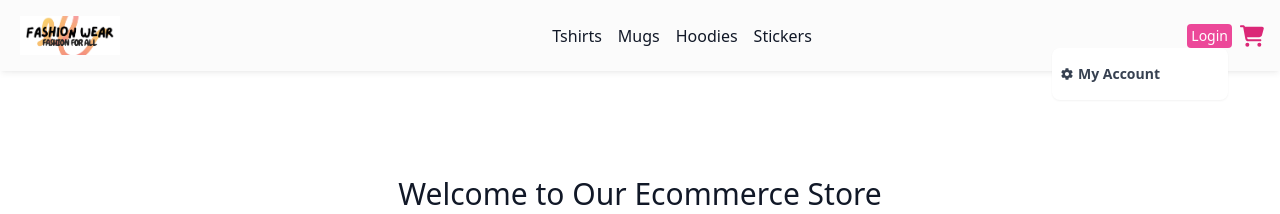
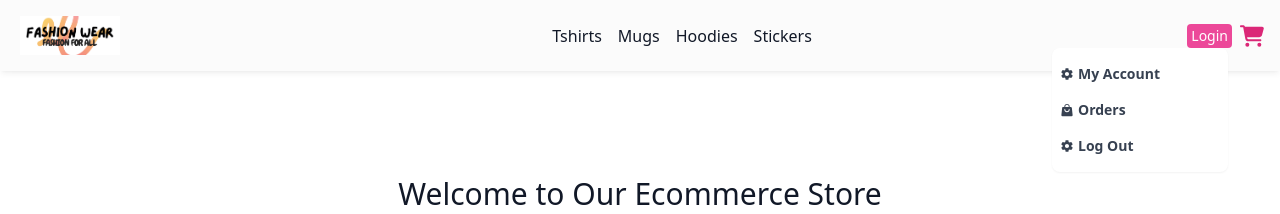
Before and after one commit to Laraib007/Ecommerce-NextJs-Project, a Next.js app: page / in a window 1280 px wide. Shown: the top 214 px of the page. Built offline with nearby package versions, Linux system fonts and the light colour scheme.

Commit message:
Alhamdulillah fix all issues

```diff
--- a/src/component/Navbar.js
+++ b/src/component/Navbar.js
@@ -58,14 +58,12 @@ const logout=()=>{
       <li className='ml-2 items-center flex row dark:hover:text-gray-300'><IoMdSettings /> <Link  class=" px-1 py-2 dark:hover:text-gray-300" href={'/myAccount'}>
        My Account</Link>
       </li>
-      {/* <li className='ml-2 items-center flex row dark:hover:text-gray-300'>
-      <HiShoppingBag />
-      <Link href={'/orders'} class="px-1 py-2 dark:hover:text-gray-300"><a href="#" class="px-1 py-2 dark:hover:text-gray-300">Orders</a></Link>
-      </li >
-      <li className='ml-2 items-center flex row dark:hover:text-gray-300'>
-      <RiLogoutBoxRFill  />
-      <Link onClick={logout}><a href="#" class="px-1 py-2 dark:hover:text-gray-300">Log out</a></Link>
-      </li> */}
+      <li className='ml-2 items-center flex row dark:hover:text-gray-300'><HiShoppingBag /> <Link  class=" px-1 py-2 dark:hover:text-gray-300" href={'/orders'}>
+      Orders</Link>
+      </li>
+      <li onClick={logout} className='ml-2 cursor-pointer items-center flex row dark:hover:text-gray-300'><IoMdSettings /> <p  class=" px-1 py-2 dark:hover:text-gray-300" >Log Out</p>
+      </li>
+
     </ul>
 </div>}
      {user.value && <CgProfile onMouseOver={mouseHover} onMouseLeave={mouseHover} className='text-2xl font-bold cursor-pointer text-pink-600 mr-3' />}
```
